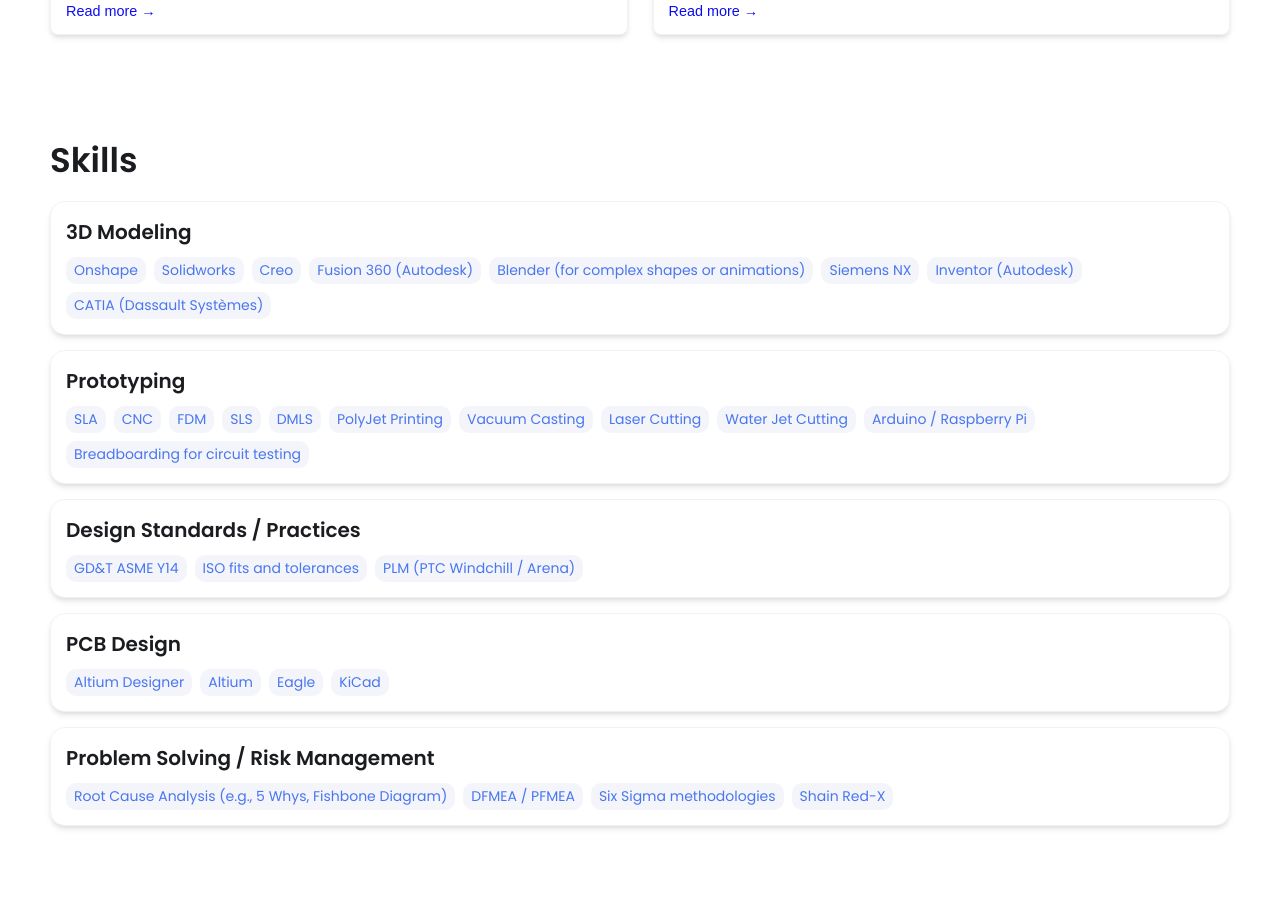
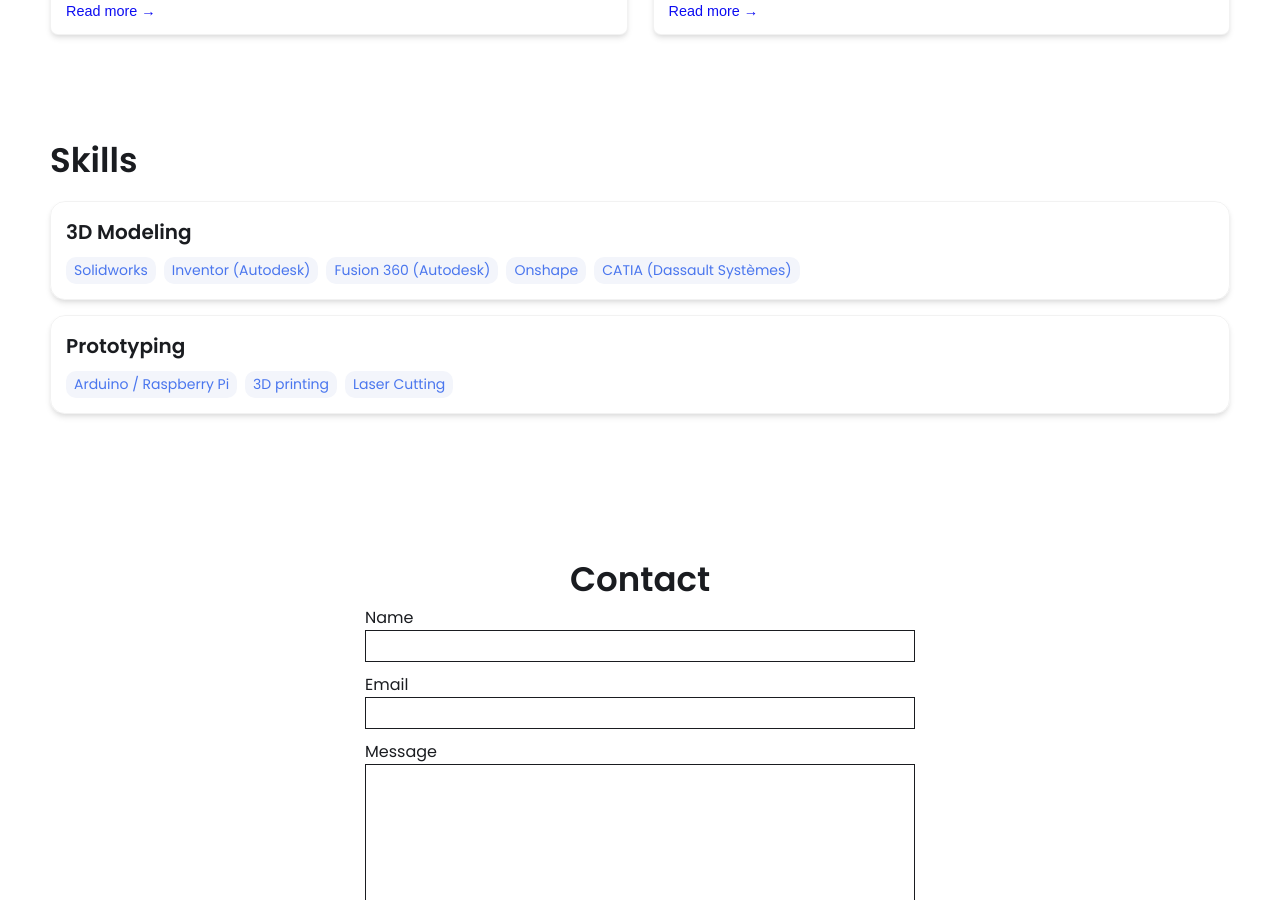
Before and after one commit to abharm/abharm.github.io, a Jekyll site: the page built from index.html, in a window 1280 px wide and 900 px high, scrolled down 1491 px. Built offline with Jekyll 4.4.1, drawn with Linux system fonts in a browser that asks for light colours; some of the changed text lies outside the part shown.

Commit message:
initial setup

```diff
--- a/_config.yml
+++ b/_config.yml
@@ -7,12 +7,12 @@
 
 # Main Page Setup
 
-title: John Doe's Portfolio # This is what shows up in the tab of the browser
+title: Abbas Bharmal's Portfolio # This is what shows up in the tab of the browser
 
 
 
 # Hero Section
-name: John Doe
+name: Abbas Bharmal
 headline: headline message
 description: >- # dont remove this line. this will ignore all new lines until the next section
   Write an awesome intro and discuss your highlights and qualification. You can edit this
@@ -47,44 +47,16 @@ external-links:    # input only your own url slug. The icons with missing entrie
 skills:
   - category: 3D Modeling
     tools:
+    - Solidworks
+    - Inventor (Autodesk)
+    - Fusion 360 (Autodesk)
     - Onshape
-    - Solidworks
-    - Creo
-    - Fusion 360 (Autodesk)
-    - Blender (for complex shapes or animations)
-    - Siemens NX
-    - Inventor (Autodesk)
     - CATIA (Dassault Systèmes)
   - category: Prototyping
     tools:
-    - SLA
-    - CNC
-    - FDM
-    - SLS
-    - DMLS
-    - PolyJet Printing
-    - Vacuum Casting
+    - Arduino / Raspberry Pi
+    - 3D printing
     - Laser Cutting
-    - Water Jet Cutting
-    - Arduino / Raspberry Pi
-    - Breadboarding for circuit testing
-  - category: Design Standards / Practices
-    tools:
-    - GD&T ASME Y14
-    - ISO fits and tolerances
-    - PLM (PTC Windchill / Arena)
-  - category: PCB Design
-    tools:
-    - Altium Designer
-    - Altium
-    - Eagle
-    - KiCad
-  - category: Problem Solving / Risk Management
-    tools:
-    - Root Cause Analysis (e.g., 5 Whys, Fishbone Diagram)
-    - DFMEA / PFMEA
-    - Six Sigma methodologies
-    - Shain Red-X
 
 
 # Contact Form Setup. Setup an account and copy over the key. When someone fills out the form, it will be received in your email.
```
